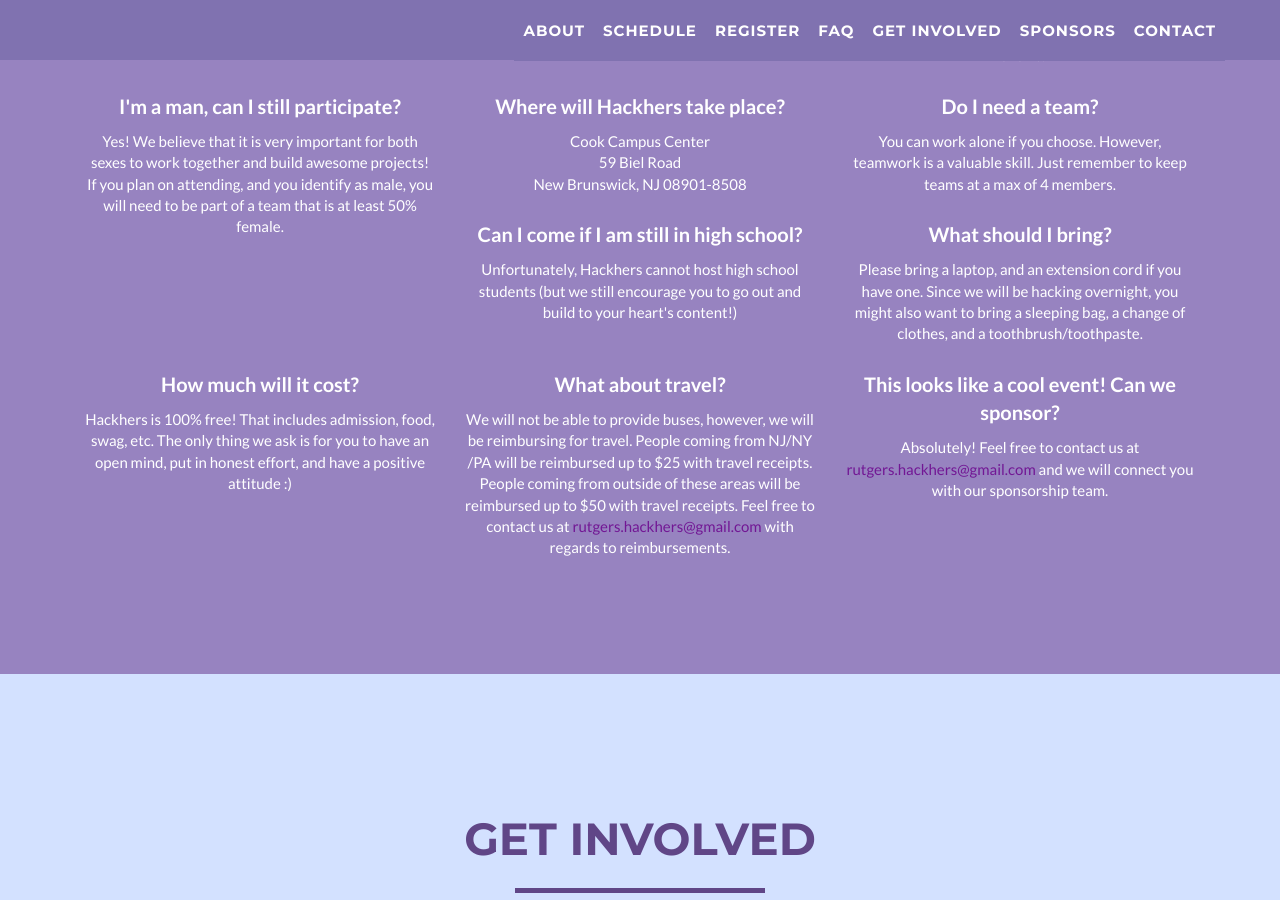
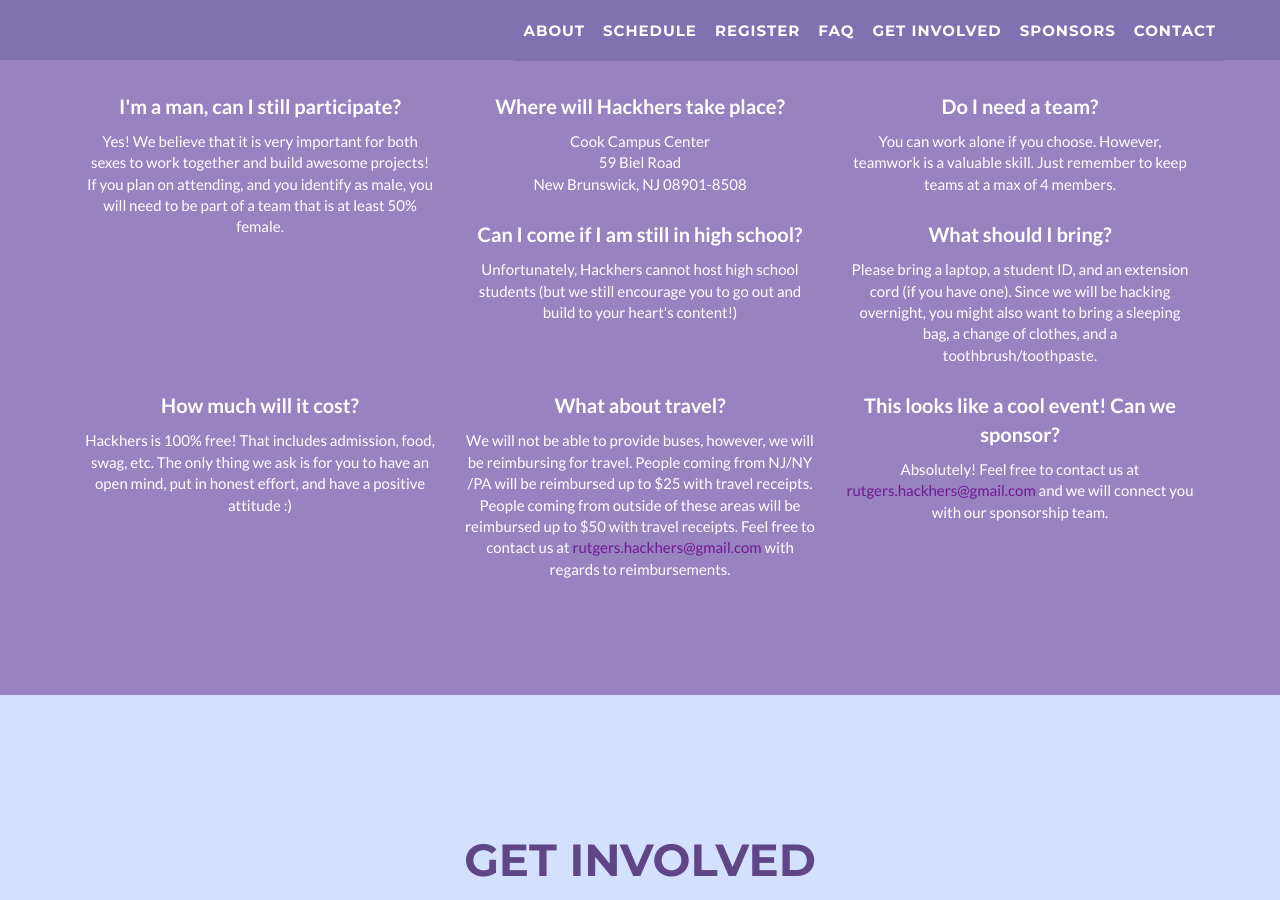
Before and after one commit to ruhackhers/ruhackhers-2016, a Jekyll site: the page built from index.html, in a window 1280 px wide and 900 px high, scrolled down 3282 px. Built offline with Jekyll 4.4.1, drawn with Linux system fonts in a browser that asks for light colours; a style sheet for code colours, icons or effects is not loaded.

Commit message:
sponsor changes and faq changes

```diff
--- a/_includes/faq.html
+++ b/_includes/faq.html
@@ -71,7 +71,7 @@
 				<p>
 					<strong>What should I bring?</strong>
 				</p>
-								Please bring a laptop, and an extension cord if you have one. Since we will be hacking overnight, you might also want to bring a sleeping bag, a change of clothes, and
+								Please bring a laptop, a student ID, and an extension cord (if you have one). Since we will be hacking overnight, you might also want to bring a sleeping bag, a change of clothes, and
 				a toothbrush/toothpaste.
 			</div>
 
--- a/_includes/sponsors.html
+++ b/_includes/sponsors.html
@@ -19,12 +19,14 @@
 					<img src="img/sponsors/lockheedmartin_logo.png" style="height: 60%; width: 60%; margin: 0 20px 10px 20px; display: inline-block;"/>
 					<br><br>
 				<!--SILVER:-->
-					<img src="img/sponsors/att.png" style="height: 20%; width: 20%; margin: 0 20px 20px 20px; display: inline-block;"/>
-					<img src="img/sponsors/bloomberg_logo.png" style="height: 20%; width: 20%; margin: 0 20px 20px 20px; display: inline-block;"/>
+					<img src="img/sponsors/att.png" style="height: 23%; width: 23%; margin: 0 20px 20px 20px; display: inline-block;"/>
+					<img src="img/sponsors/bloomberg_logo.png" style="height: 23%; width: 23%; margin: 0 20px 20px 20px; display: inline-block;"/>
 					<br><br>
 				<!--BRONZE:-->
-					<img src="img/sponsors/cp_logo.png" style="height: 15%; width: 15%; margin: 0 20px 20px 20px; display: inline-block;"/>
-					<img src="img/sponsors/prudential_logo.png" style="height: 15%; width: 15%; margin: 0 20px 20px 20px; display: inline-block;"/>
+					<img src="img/sponsors/cp_logo.png" style="height: 18%; width: 18%; margin: 0 20px 20px 20px; display: inline-block;"/>
+					<img src="img/sponsors/Prud_new.png" style="height: 18%; width: 18%; margin: 0 20px 20px 20px; display: inline-block;"/>
+					<img src="img/sponsors/gs_logo.jpg" style="height: 18%; width: 18%; margin: 0 20px 20px 20px; display: inline-block;"/>
+
 			</div>
 
 		</div>
```
Also changed, not shown: img/sponsors/Prud_new.png (added), img/sponsors/gs_logo.jpg (added).
